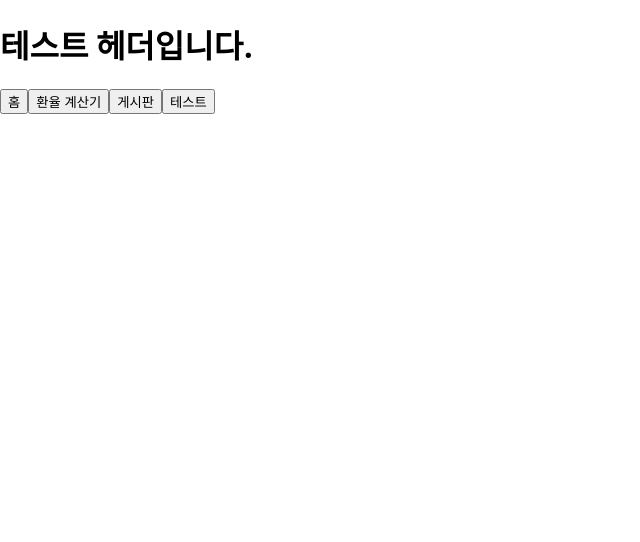
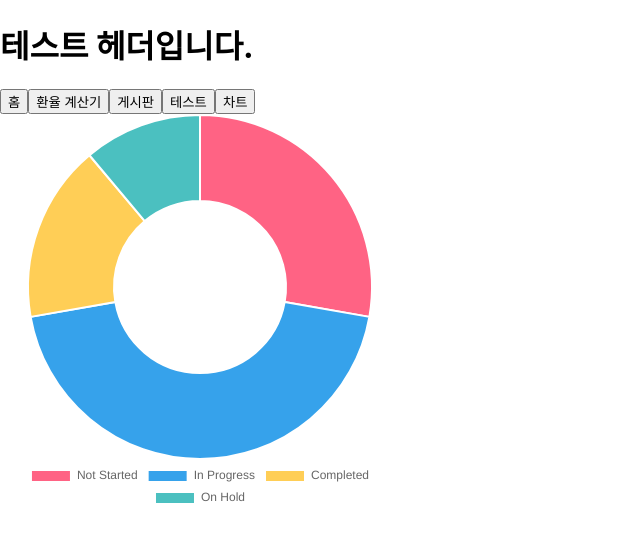
Before and after one commit to milcho0604/React_Test, a React (Create React App) app: page /chart in a window 1280 px wide. Shown: the top 542 px of the page, without its empty margins (0-640 px from the left). Built offline with nearby package versions, Linux system fonts and the light colour scheme.

Commit message:
feat: donutChart

```diff
--- a/package.json
+++ b/package.json
@@ -7,7 +7,9 @@
     "@testing-library/jest-dom": "^6.6.3",
     "@testing-library/react": "^16.2.0",
     "@testing-library/user-event": "^13.5.0",
+    "chart.js": "^4.4.8",
     "react": "^19.0.0",
+    "react-chartjs-2": "^5.3.0",
     "react-dom": "^19.0.0",
     "react-router-dom": "^7.3.0",
     "react-scripts": "5.0.1",
--- a/src/App.js
+++ b/src/App.js
@@ -6,6 +6,7 @@ import Board from "./components/Board";
 import ExchangeRateCalculator from "./components/ExchangeRateCalculator";
 import Header from "./headerComponent/Header";
 import Main from "./components/Main";
+import Chart from "./components/Chart";
 
 const Navigation = () => {
   const navigate = useNavigate();
@@ -36,6 +37,13 @@ const Navigation = () => {
       >
         테스트
       </button>
+
+      <button
+        onClick={() => navigate("/chart")}
+        className="px-4 py-2 bg-red-500 hover:bg-red-600 rounded transition"
+      >
+        차트
+      </button>
     </nav>
   );
 };
@@ -50,6 +58,7 @@ function App() {
         <Route path="/exchange" element={<ExchangeRateCalculator />} />
         <Route path="/board" element={<Board />} />
         <Route path="/test" element={<Test />} />
+        <Route path="/chart" element={<Chart />} />
       </Routes>
     </Router>
   );
--- /dev/null
+++ b/src/components/Chart.js
@@ -0,0 +1,59 @@
+// DonutChart.js
+import React from 'react';
+import { Doughnut } from 'react-chartjs-2';
+import {
+  Chart as ChartJS,
+  ArcElement,
+  Tooltip,
+  Legend
+} from 'chart.js';
+
+// chart.js에서 사용하고자 하는 요소(ArcElement 등) 등록
+ChartJS.register(
+  ArcElement,
+  Tooltip,
+  Legend
+);
+
+const DonutChart = () => {
+  // 임의 데이터 (예: 각 상태별 과제 수)
+  const data = {
+    labels: ['Not Started', 'In Progress', 'Completed', 'On Hold'],
+    datasets: [
+      {
+        label: 'Task Status',
+        data: [5, 8, 3, 2],  // 임의 값
+        backgroundColor: [
+          '#FF6384', // 빨강
+          '#36A2EB', // 파랑
+          '#FFCE56', // 노랑
+          '#4BC0C0'  // 청록
+        ],
+        hoverOffset: 4,
+      },
+    ],
+  };
+
+  // 차트 옵션
+  const options = {
+    responsive: true,
+    maintainAspectRatio: false,
+    plugins: {
+      legend: {
+        position: 'bottom',
+      },
+      tooltip: {
+        enabled: true,
+      },
+    },
+    cutout: '50%', // 도넛 형태를 위해 중앙을 잘라낼 비율
+  };
+
+  return (
+    <div style={{ width: '400px', height: '400px' }}>
+      <Doughnut data={data} options={options} />
+    </div>
+  );
+};
+
+export default DonutChart;
```
Also changed, not shown: 1 other file (tests, documents, lock files or other folders).
